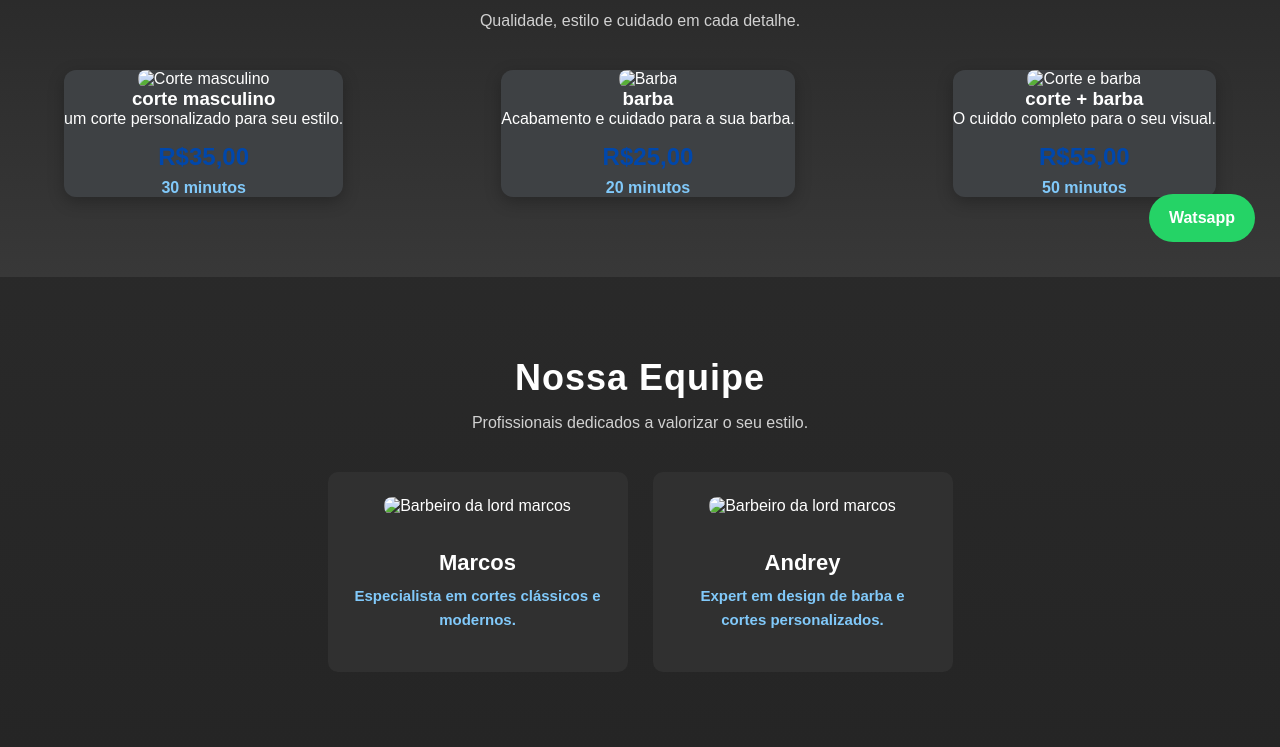
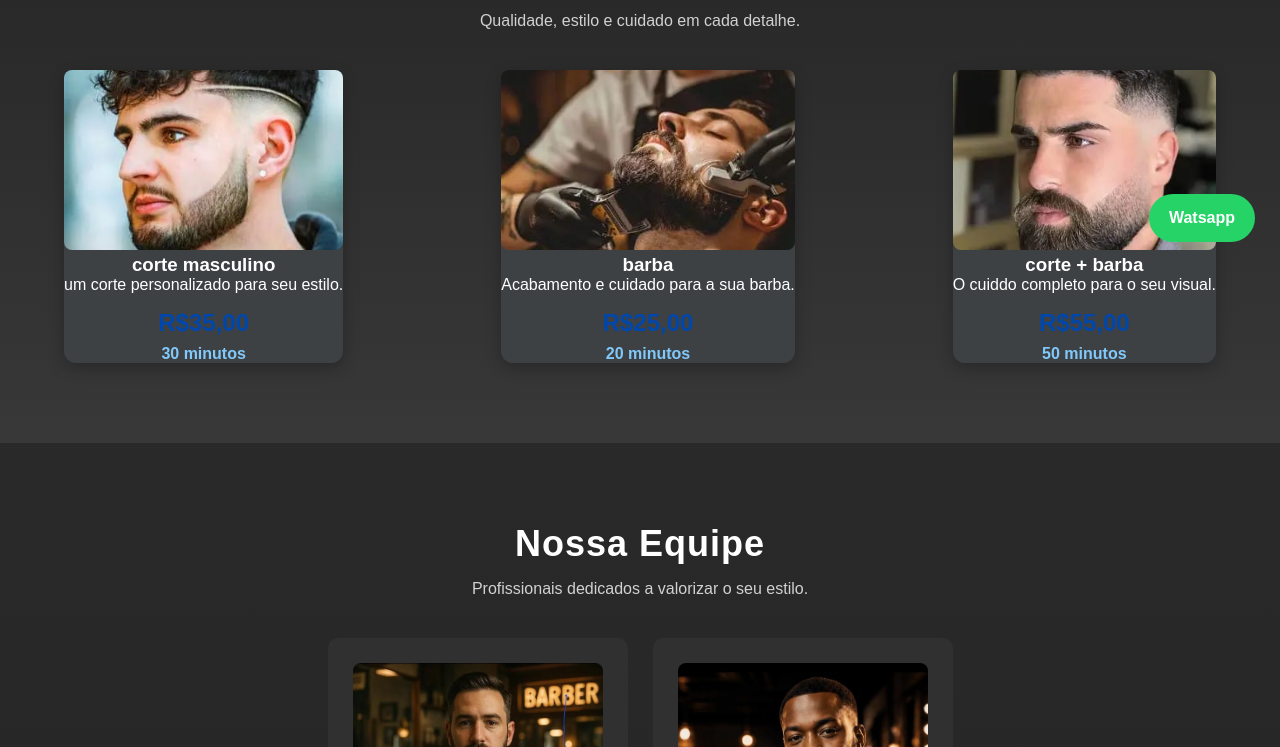
Before and after one commit to sousagabriel1345-arch/Lord-marcos-barbearia, a plain HTML site: page index.html in a window 1280 px wide. Shown: the part 533-1280 px from the top of the page. Drawn offline with Linux system fonts and the light colour scheme; files whose address does not match are found by name.

Commit message:
Update index.html

```diff
--- a/index.html
+++ b/index.html
@@ -47,7 +47,7 @@
 
             <!--cartão 1-->
             <div class="servico-card">
-                <img src="assets/corte-masculino.jpeg" alt="Corte masculino">
+                <img src="corte-masculino.jpeg" alt="Corte masculino">
                 <h3>corte masculino</h3>
                 <p> um corte personalizado para seu estilo.</p>
                 <span>R$35,00</span>
@@ -56,7 +56,7 @@
 
             <!--cartão 2-->
             <div class="servico-card">
-                <img src="assets/barba.jpeg" alt="Barba">
+                <img src="barba.jpeg" alt="Barba">
                 <h3>barba</h3>
                 <p> Acabamento e cuidado para a sua barba.</p>
                 <span>R$25,00</span>
@@ -65,7 +65,7 @@
 
             <!--cartão 3-->
             <div class="servico-card">
-                <img src="assets/corte-barba.jpeg" alt="Corte e barba">
+                <img src="corte-barba.jpeg" alt="Corte e barba">
                 <h3> corte + barba</h3>
                 <p> O cuiddo completo para o seu visual.</p>
                 <span>R$55,00</span>
@@ -85,14 +85,14 @@
 
             <!--barbeiro 1-->
             <div class="equipe-card">
-                <img src="assets/barbeiro-1.jpeg" alt="Barbeiro da lord marcos">
+                <img src="barbeiro-1.jpeg" alt="Barbeiro da lord marcos">
                 <h3>Marcos</h3>
                 <p>Especialista em cortes clássicos e modernos.</p>
             </div>
 
             <!--barbeiro 2-->
             <div class="equipe-card">
-                <img src="assets/barbeiro-2.jpeg" alt="Barbeiro da lord marcos">
+                <img src="barbeiro-2.jpeg" alt="Barbeiro da lord marcos">
                 <h3>Andrey</h3>
                 <p>Expert em design de barba e cortes personalizados.</p>
             </div>
```
